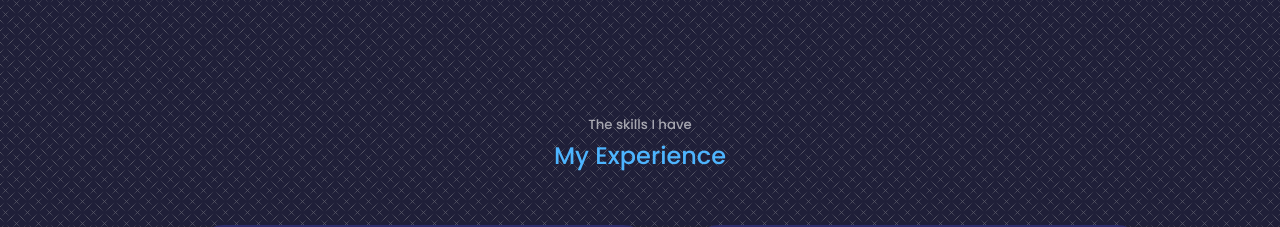
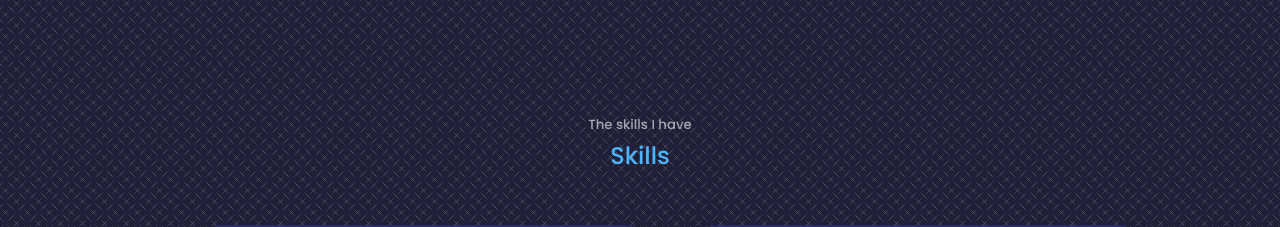
Before and after one commit to Hemant-cs/my-portfolio, a React (Create React App) app: page / in a window 1280 px wide. Shown: the part 1520-1747 px from the top of the page. Built offline with nearby package versions, Linux system fonts and the light colour scheme.

Commit message:
corrected spelling

```diff
--- a/src/components/experience/Experience.jsx
+++ b/src/components/experience/Experience.jsx
@@ -7,7 +7,7 @@
     <section id='experience'>
 
       <h5>The skills I have</h5>
-      <h2>My Experience</h2>
+      <h2>Skills</h2>
 
       <div className="container experience__container">
 
```
